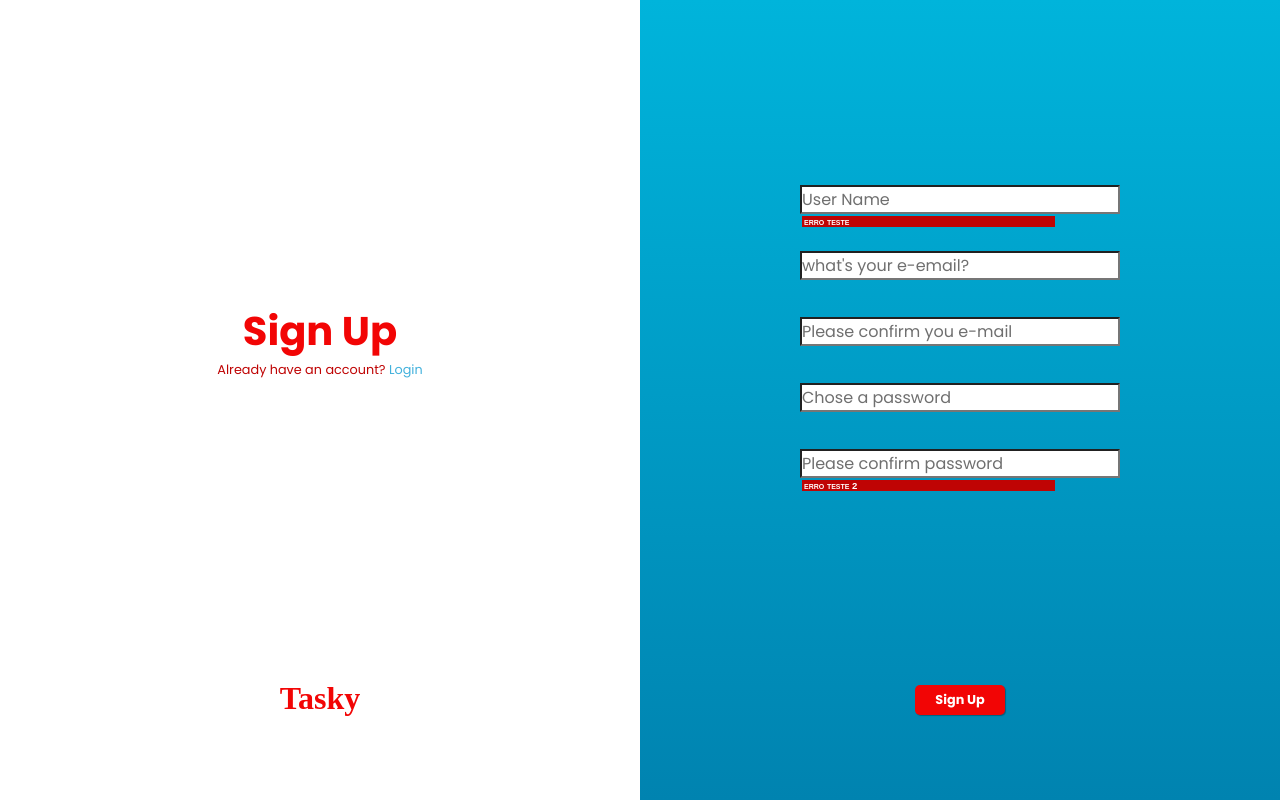
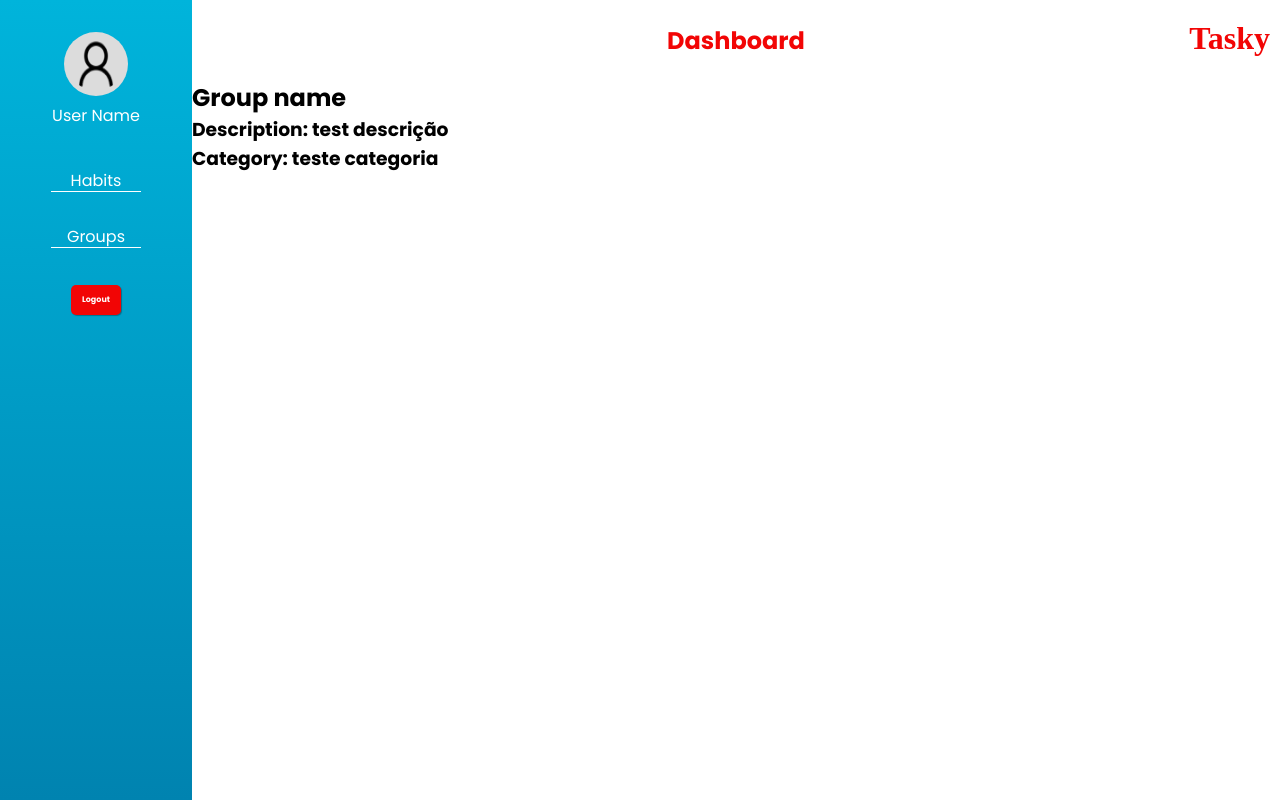
Before and after one commit to brunovcg/Tasky, a React (Create React App) app: page /dashboard/group in a window 1280 px wide. Built offline with nearby package versions, Linux system fonts and the light colour scheme; a web font is replaced by a local one.

Commit message:
group merged to test

```diff
--- a/src/App.js
+++ b/src/App.js
@@ -6,8 +6,7 @@ function App() {
   return (
     <div>
       <GlobalStyle/>
-      <SignUp/>
-      {/* <Routes/> */}
+      <Routes/>
 
     </div>
   );
--- a/src/components/Input/styles.js
+++ b/src/components/Input/styles.js
@@ -3,14 +3,14 @@ import styled from 'styled-components';
 export const Container = styled.div`
     text-align: left;
     background: var(--white);
-    border: 0.5px solid var(--dark-grey)
+    border: 0.5px solid var(--dark-grey);
     padding: 1rem;
     width: 100%;
     transition: 0.5s;
 
     input{
         background: transparent;
-        color: var (--grey)
+        color: var (--grey);
         border: 0;
         height: 100%;
         width: 100%;
--- /dev/null
+++ b/src/pages/group/Group.jsx
@@ -0,0 +1,25 @@
+
+import {Container} from './styles'
+
+
+const Groups = () => {
+
+    return(
+        <>
+            <div className="titleBox">
+                <h2>Group name</h2>
+                <h3>Description: <span className="titleAnwser">{"test descrição"}</span></h3>
+                <h3>Category: <span>{"teste categoria"}</span></h3>
+            </div>
+
+            <div className="mainContainer">
+
+            </div>
+
+
+
+        </>
+    )
+}
+
+export default Groups
--- /dev/null
+++ b/src/pages/group/styles.js
@@ -0,0 +1,7 @@
+import styled from 'styled-components'
+
+export const Container = styled.div`
+
+
+
+`
--- a/src/routes/routes.jsx
+++ b/src/routes/routes.jsx
@@ -2,17 +2,18 @@ import {Route, Switch} from 'react-router-dom';
 import PageNotFound from '../pages/pageNotFound/PageNotFound';
 // import Groups from '../pages/';
 import Dashboard from '../pages/dashboard/Dashboard';
+import SignUp from '../pages/signUp/SignUp';
 
 const routes = () => {
     return (
         <Switch>
+            {/* <Route exact path='/'>
+                <Home/>
+            </Route> */}
+            <Route path='/signup'>
+                <SignUp/>
+            </Route>
             {/* <Route>
-                <Home/>
-            </Route>
-            <Route>
-                <Signup/>
-            </Route>
-            <Route>
                 <Login/>
             </Route> */}
             <Route path='/dashboard'>
--- a/src/routes/routesDashboard.jsx
+++ b/src/routes/routesDashboard.jsx
@@ -1,11 +1,11 @@
 import {Route, Switch} from 'react-router-dom';
-import Groups from '../pages/groups/groups';
+import Group from '../pages/group/Group';
 
 const routesDashboard = () => {
     return (
         <Switch>
-            <Route path='/dashboard/groups'>
-                <Groups/>
+            <Route path='/dashboard/group'>
+                <Group/>
             </Route>
         </Switch>
     )
```
